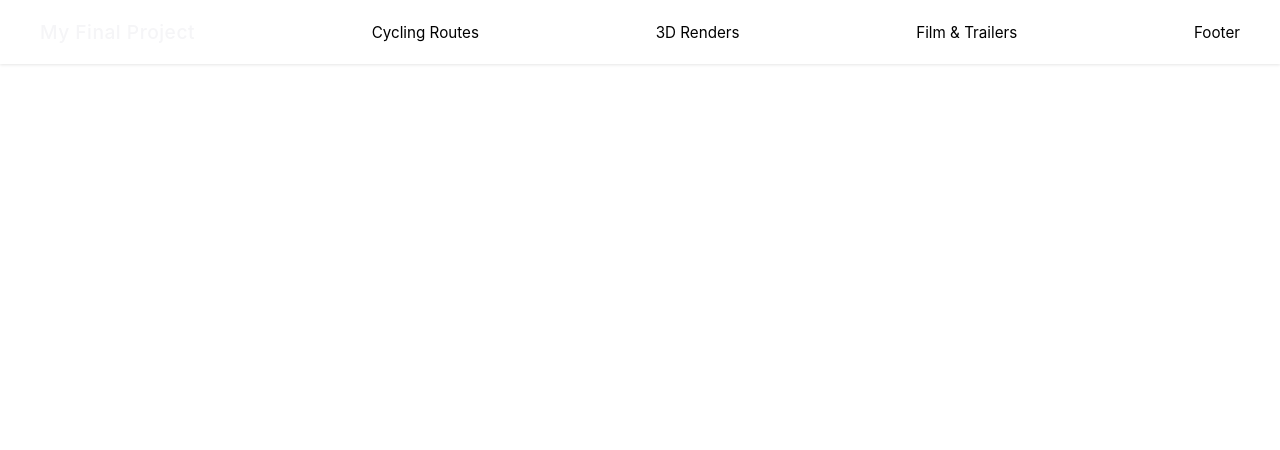
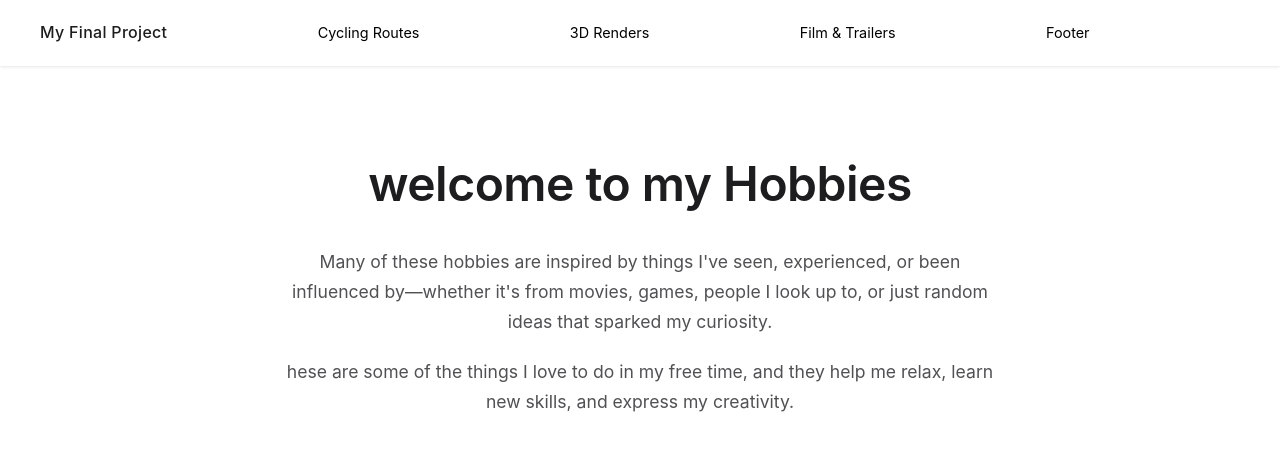
Before and after one commit to rofhiwa2002/conatainer, a plain HTML site: page navbar.html in a window 1280 px wide. Drawn offline with Linux system fonts and the light colour scheme.

Commit message:
Add files via upload

```diff
--- a/navbar.html
+++ b/navbar.html
@@ -6,6 +6,8 @@
     <title>MGT</title>
     <style>
         /* Reset some basic styles */
+/* Reset */
+/* Reset */
 * {
     margin: 0;
     padding: 0;
@@ -16,14 +18,15 @@ body {
     font-family: -apple-system, BlinkMacSystemFont, "Segoe UI", Roboto, Helvetica, Arial, sans-serif;
     background-color: #fff;
     color: #1d1d1f;
+    line-height: 1.6;
 }
 
-/* Navbar container */
+/* Keep original navbar styling */
 .navbar {
     display: flex;
     justify-content: space-between;
     align-items: center;
-    background-color: #ffffff; /* Apple-like dark tone */
+    background-color: #ffffff;
     padding: 20px 40px;
     position: sticky;
     top: 0;
@@ -31,30 +34,26 @@ body {
     box-shadow: 0 1px 3px rgba(0, 0, 0, 0.1);
 }
 
-/* Navbar title */
 .navbar h1 {
-    color: #f5f5f7;
-    font-size: 1.2rem;
+    color: #1d1d1f;
+    font-size: 1rem;
     font-weight: 500;
-    letter-spacing: 0.5px;
+    letter-spacing: 0.3px;
 }
 
-/* Navbar links */
 .navbar a {
     color: #000000;
     text-decoration: none;
     margin-left: 30px;
-    font-size: 0.95rem;
+    font-size: 0.9rem;
     transition: color 0.3s ease;
     position: relative;
 }
 
-/* Hover effect */
 .navbar a:hover {
-    color: #ff2020;
+    color: #2997ff; /* Apple blue hover */
 }
 
-/* Optional underline on hover */
 .navbar a::after {
     content: "";
     position: absolute;
@@ -62,13 +61,36 @@ body {
     left: 0;
     width: 0%;
     height: 2px;
-    background-color: #ffffff;
+    background-color: #2997ff;
     transition: width 0.3s ease;
 }
 
 .navbar a:hover::after {
     width: 100%;
 }
+
+/* Apple-style heading */
+h1.cool.heading {
+    font-size: 3rem;
+    font-weight: 600;
+    text-align: center;
+    margin-top: 80px;
+    margin-bottom: 25px;
+    color: #1d1d1f;
+    letter-spacing: -0.5px;
+}
+
+/* Paragraphs styled Apple-like */
+.para {
+    max-width: 750px;
+    margin: 0 auto 20px auto;
+    font-size: 1.1rem;
+    color: #515154;
+    text-align: center;
+    padding: 0 20px;
+    line-height: 1.7;
+}
+
 
     </style>
 </head>
@@ -79,6 +101,10 @@ body {
     <a href="renders.html">3D Renders</a>
     <a href="trailers.html">Film & Trailers</a>
     <a href="footer.html">Footer</a>
+    <a href="slider.html"></a>
  </div>
+ <h1 class="cool heading">welcome to my Hobbies</h1>
+ <p class="para">Many of these hobbies are inspired by things I've seen, experienced, or been influenced by—whether it's from movies, games, people I look up to, or just random ideas that sparked my curiosity.</p>
+ <p class="para">hese are some of the things I love to do in my free time, and they help me relax, learn new skills, and express my creativity.</p>
 </body>
 </html>
```
Also changed, not shown: 1 other file.
